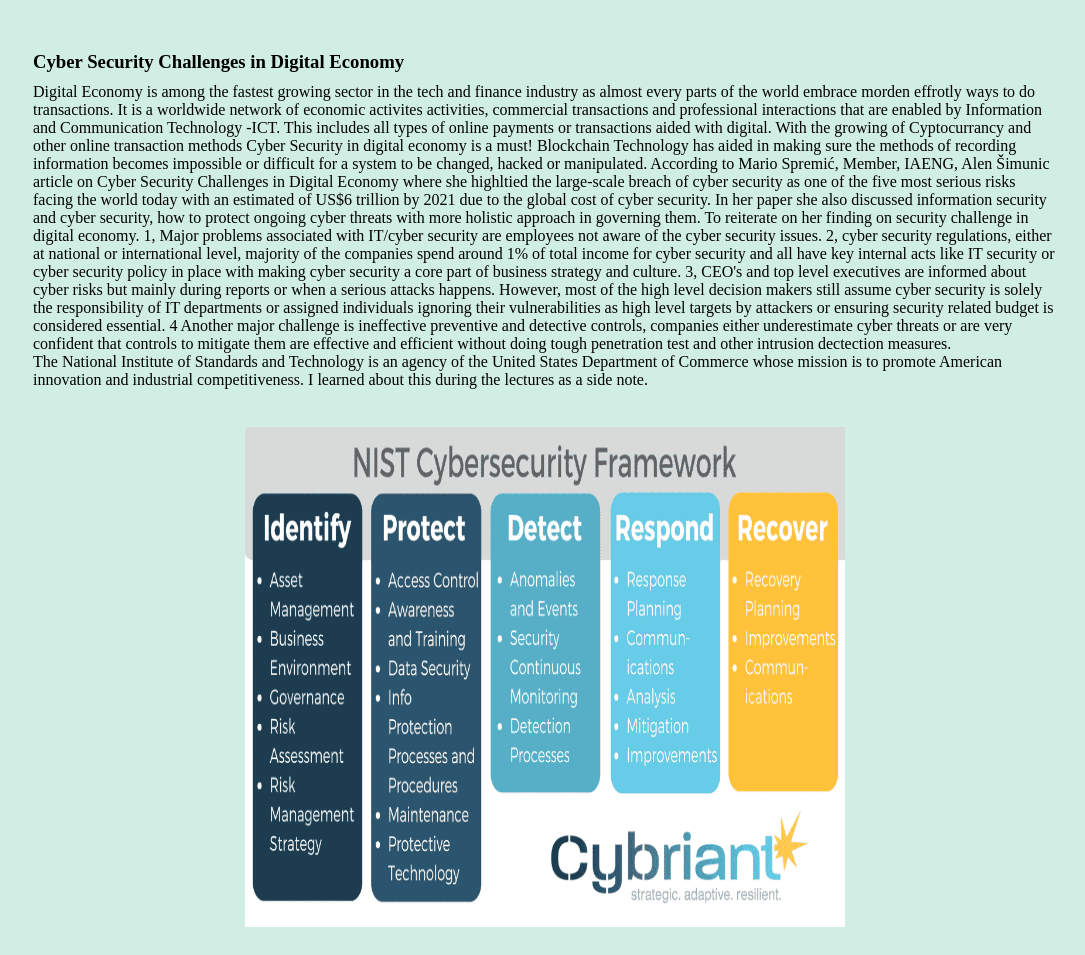
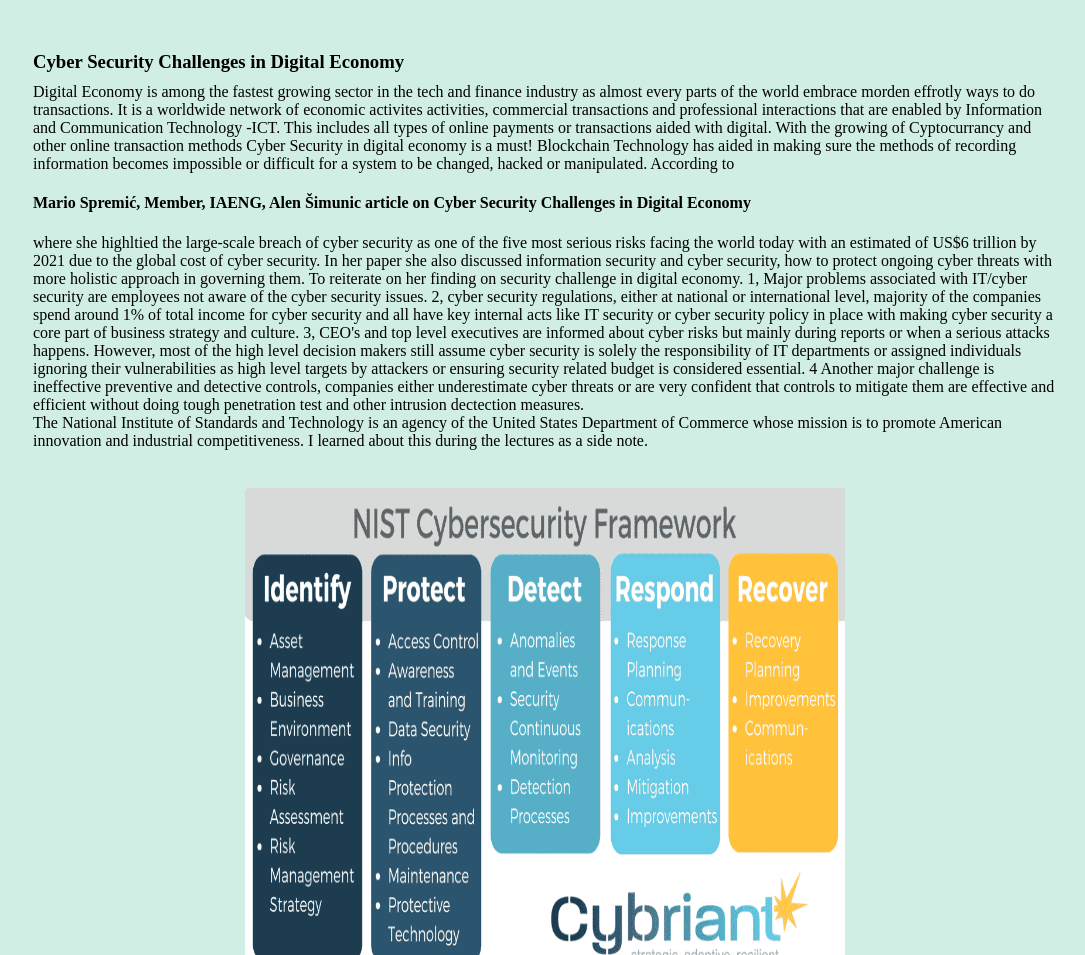
Before and after one commit to alphasays/EportfolioITEC442.io, a plain HTML site: page digital.html in a window 1280 px wide. Shown: the part 2515-3470 px from the top of the page, without its empty margins (195-1280 px from the left). Drawn offline with Linux system fonts and the light colour scheme.

Commit message:
Update digital.html
head

```diff
--- a/digital.html
+++ b/digital.html
@@ -155,9 +155,10 @@
                     This includes all types of online payments or transactions aided with digital. With the growing
                     of Cyptocurrancy and other online transaction methods Cyber Security in digital economy is a must!
                     Blockchain Technology has aided in making sure the methods of recording information becomes impossible
-                    or difficult for a system to be changed, hacked or manipulated. According to <p4>Mario Spremić, Member, IAENG, Alen Šimunic
-                    article on Cyber Security Challenges in Digital Economy</p4>  where she highltied the large-scale
-                    breach of cyber security as one of the five most serious risks facing the world today with an estimated of US$6 trillion
+                    or difficult for a system to be changed, hacked or manipulated.
+
+                    According to <h4> Mario Spremić, Member, IAENG, Alen Šimunic article on Cyber Security Challenges in Digital Economy</h4>
+                    where she highltied the large-scale breach of cyber security as one of the five most serious risks facing the world today with an estimated of US$6 trillion
                     by 2021 due to the global cost of cyber security. In her paper she also discussed information
                     security and cyber security, how to protect ongoing cyber threats with more holistic approach in governing them. To reiterate on
                     her finding on security challenge in digital economy. 1, Major problems associated with IT/cyber
```
